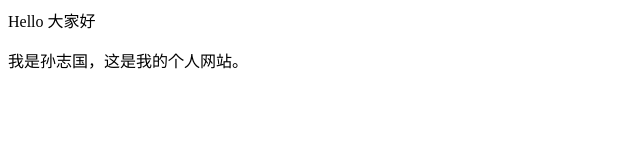
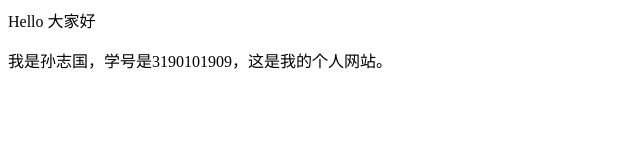
Before and after one commit to zhiguo1sun/zhiguo1sun.github.io, a plain HTML site: page index.html in a window 1280 px wide. Shown: the whole page, without its empty margins (0-640 px from the left). Drawn offline with Linux system fonts and the light colour scheme.

Commit message:
Update index.html

```diff
--- a/index.html
+++ b/index.html
@@ -1,2 +1,2 @@
 <p>Hello 大家好</p>
-<p>我是孙志国，这是我的个人网站。 </p>
+<p>我是孙志国，学号是3190101909，这是我的个人网站。 </p>
```
